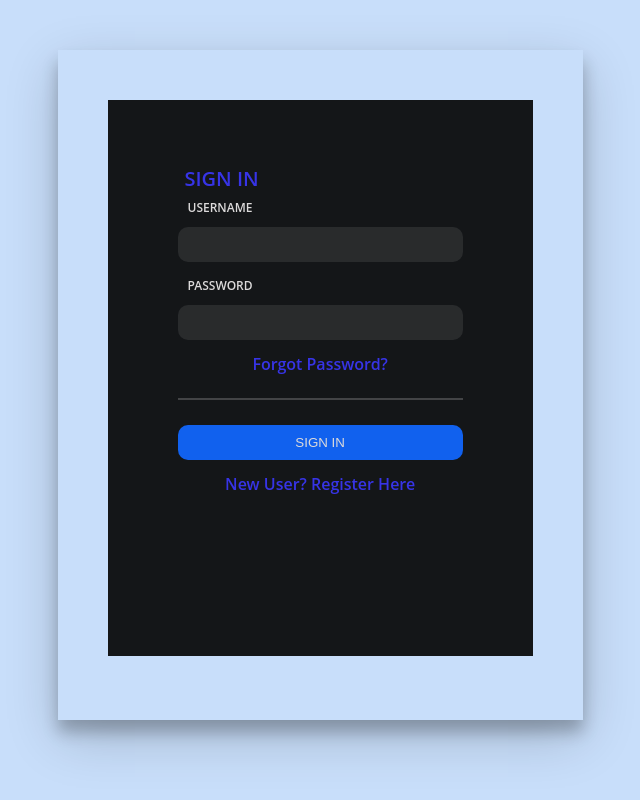
After one commit to mansigarg-nith/PlacementBuddy, a Django app: template templates/logapp/login.html in a window 1280 px wide. The commit adds this page. Shown: the whole page, without its empty margins (320-960 px from the left). Run offline with Django 3.2, Linux system fonts and the light colour scheme; the template is opened without the code that fills it, so the values that code supplies are empty.

Commit message:
update login and register page

```diff
--- a/logapp/views.py
+++ b/logapp/views.py
@@ -21,7 +21,7 @@ def login(request):
             return render(request,'dashboard.html',context)
         else:
             return HttpResponseRedirect(request.path_info)
-    return render(request, 'studentlogin.html')
+    return render(request, 'login.html')
 
 def register(request):
     if request.method == 'POST':
@@ -32,7 +32,7 @@ def register(request):
             if re.search(patt,em) == None:
                 messages.info(request,f'use your college email')
                 context = {'form': form}
-                return render(request, 'studentregister.html',context)
+                return render(request, 'login.html',context)
             form.save()
 
             #messages.success(request, f'Your account has been created. You can log in now!')
@@ -41,4 +41,4 @@ def register(request):
         form = UserRegistrationForm()
 
     context = {'form': form}
-    return render(request, 'studentregister.html', context)
+    return render(request, 'register.html', context)
--- /dev/null
+++ b/static/css/login.css
@@ -0,0 +1,156 @@
+body {
+    margin: 0px;
+    color: #3734e6;
+    background: #c8defa;
+    font: 600 16px/18px 'Open Sans', sans-serif;
+}
+
+*,
+:after,
+:before {
+    box-sizing: border-box
+}
+
+.clearfix:after,
+.clearfix:before {
+    content: '';
+    display: table;
+}
+
+.clearfix:after {
+    clear: both;
+    display: block;
+}
+
+a {
+    color: inherit;
+    text-decoration: none;
+}
+
+.login-wrap {
+    width: 100%;
+    margin: auto;
+    margin-top: 50px;
+    max-width: 525px;
+    min-height: 670px;
+    position: relative;
+    background: url() no-repeat center;
+    box-shadow: 0 12px 15px 0 rgba(0, 0, 0, .24), 0 17px 50px 0 rgba(0, 0, 0, .19);
+}
+
+.login-html {
+    margin: 50px;
+    width: 81%;
+    height: 83%;
+    position: absolute;
+    padding: 70px 70px 50px 70px;
+    background-color: #000000e6;
+}
+
+.sign-in{
+    text-transform: uppercase;
+    font-size: 20px;
+    margin: 10px 7px;
+}
+
+.login-html .tab,
+.login-form .group .label,
+.login-form .group .button {
+    text-transform: uppercase;
+}
+.login-form .group .button:hover {
+    background-color:#3734e6;
+}
+
+.login-html .tab {
+    font-size: 22px;
+    margin-right: 15px;
+    padding-bottom: 5px;
+    margin: 0 15px 10px 0;
+    display: inline-block;
+    border-bottom: 2px solid transparent;
+}
+
+.login-form {
+    min-height: 345px;
+    position: relative;
+    perspective: 1000px;
+    transform-style: preserve-3d;
+}
+
+.login-form .group {
+    margin-bottom: 15px;
+}
+
+.login-form .group .label,
+.login-form .group .input,
+.login-form .group .button {
+    width: 100%;
+    color: #dcdada;
+    display: block;
+}
+
+.login-form .group .input,
+.login-form .group .button {
+    border: none;
+    padding: 10px 17px;
+    border-radius: 10px;
+    background: rgb(255 255 255 / 9%)
+}
+
+.login-form .group input[data-type="password"] {
+    -webkit-text-security: circle;
+}
+
+.login-form .group .label {
+    color: #dcdada;
+    font-size: 12px;
+    margin: 10px;
+}
+
+.login-form .group .button {
+    background: #1161ee;
+}
+
+.login-form .group label .icon {
+    width: 15px;
+    height: 15px;
+    border-radius: 2px;
+    position: relative;
+    display: inline-block;
+    background: rgba(255, 255, 255, .1);
+}
+
+.login-form .group label .icon:before,
+.login-form .group label .icon:after {
+    content: '';
+    width: 10px;
+    height: 2px;
+    background: #fff;
+    position: absolute;
+    transition: all .2s ease-in-out 0s;
+}
+
+.login-form .group label .icon:before {
+    left: 3px;
+    width: 5px;
+    bottom: 6px;
+    transform: scale(0) rotate(0);
+}
+
+.login-form .group label .icon:after {
+    top: 6px;
+    right: 0;
+    transform: scale(0) rotate(0);
+}
+
+.hr {
+    height: 2px;
+    margin: 25px 0 25px 0;
+    background: rgba(255, 255, 255, .2);
+}
+
+.foot-lnk {
+    margin: 10px;
+    text-align: center;
+}
--- /dev/null
+++ b/templates/logapp/login.html
@@ -0,0 +1,44 @@
+{% load static %}
+<!DOCTYPE html>
+<html lang="en">
+<head>
+    <meta charset="UTF-8">
+    <meta http-equiv="X-UA-Compatible" content="IE=edge">
+    <meta name="viewport" content="width=device-width, initial-scale=1.0">
+    <title>SignIn</title>
+    <link rel="stylesheet" href="{% static 'css/login.css'%}">
+</head>
+<body>
+    <div class="login-wrap">
+        <div class="login-html">
+            <label class="sign-in">Sign In</label>
+            <div class="login-form">
+                <div class="sign-in-htm">
+                    <form action="login" method="post">
+                        {% csrf_token %}
+                    <div class="group">
+                        <label for="user" class="label">Username</label>
+                        <input id="user" type="text" class="input" name = "Username">
+                    </div>
+                    <div class="group">
+                        <label for="pass" class="label">Password</label>
+                        <input id="pass" type="password" class="input" data-type="password" name = "Password">
+                    </div>
+                    <div class="foot-lnk">
+                        <a href="#forgot">Forgot Password?</a>
+                    </div>
+                    <div class="hr"></div>
+                    <div class="group">
+                        <input type="submit" class="button" name = "Submit" value="Sign In">
+                    </div>
+                    </form>
+
+                    <div class="foot-lnk">
+                        <a href="/user/register">New User? Register Here</a>
+                    </div>
+                </div>
+            </div>
+        </div>
+    </div>
+</body>
+</html>
--- a/templates/student/dashboard.html
+++ b/templates/student/dashboard.html
@@ -33,7 +33,7 @@
       <ul style="list-style: none;">
         <li class="item"><a href="#"  style="text-decoration: none; color : white"><i class="fas fa-home dash"></i> Homepage</a></li>
         <li class="item"><a href="#"  style="text-decoration: none; color : white"><i class="fa-solid fa-magnifying-glass dash"></i> Experience</a></li>
-        <li class="item"><a href="/experience/writeExperience"  style="text-decoration: none; color : white"><i class="fa-solid fa-pencil dash"></i> Post Experience</a></li>
+        <li class="item"><a href="/experience/writeExperience"  style="text-decoration: none;color : white" target="_blank"><i class="fa-solid fa-pencil dash"></i> Post Experience</a></li>
         <li class="item"><a href="#"  style="text-decoration: none; color : white"><i class="fa-sharp fa-solid fa-chart-simple dash"></i> Statistics</a></li>
         <li class="item"><a href="#"  style="text-decoration: none; color : white"><i class="fa-solid fa-book dash"></i> Resources</a></li>
         <li class="item"><a href="#"  style="text-decoration: none; color : white"><i class="fa-solid fa-wallet dash"></i> Drive</a></li>
```
Also changed, not shown: static/css/register.css (added, +153 -0 lines), templates/home/homepage.html (+3 -4 lines), templates/logapp/register.html (added, +63 -0 lines), db.sqlite3.
